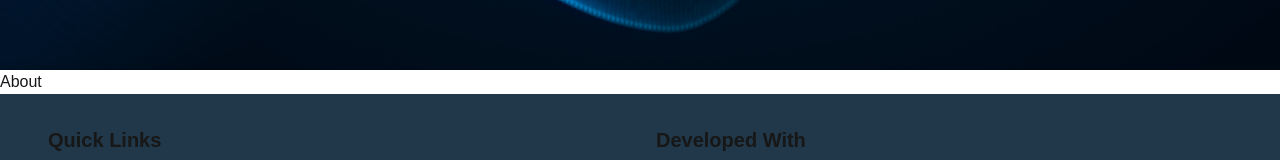
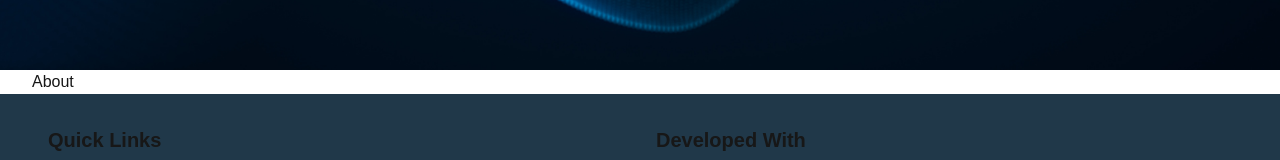
Before and after one commit to JackM510/Next.js-JMWEB, a Next.js app: page / in a window 1280 px wide. Shown: the part 730-890 px from the top of the page. Built offline with nearby package versions, Linux system fonts and the light colour scheme.

Commit message:
moved new section components into their own 'sections' dir

```diff
--- a/src/app/globals.css
+++ b/src/app/globals.css
@@ -4,6 +4,9 @@
   @layer utilities {
     .site-padding {
       @apply w-full px-4 md:px-8 lg:px-12;
+    }
+    .content-container {
+      @apply w-full max-w-[1400px] mx-auto px-4 md:px-8;
     }
   }
 
--- a/src/app/page.tsx
+++ b/src/app/page.tsx
@@ -1,5 +1,5 @@
-import HeroSection from "./components/HeroSection";
-import AboutSection from "./components/AboutSection";
+import HeroSection from "./components/sections/HeroSection";
+import AboutSection from "./components/sections/AboutSection";
 
 export default function Home() {
   return (
```
Also changed, not shown: src/app/components/sections/AboutSection.tsx (renamed from src/app/components/AboutSection.tsx), src/app/components/sections/HeroSection.tsx (renamed from src/app/components/HeroSection.tsx).
